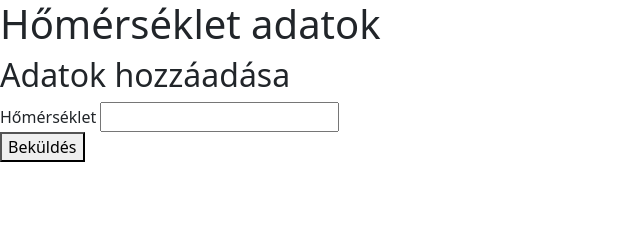
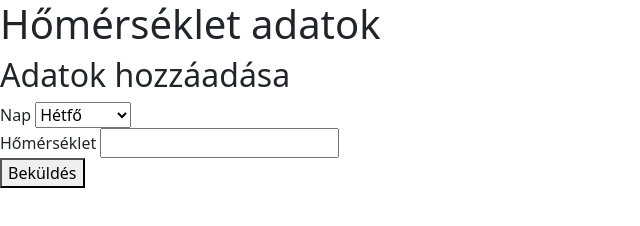
Before and after one commit to Halasskaaa/homerseklet-adatok, a website built with Vite: page index.html in a window 1280 px wide. Shown: the whole page, without its empty margins (0-640 px from the left). Built offline with nearby package versions, Linux system fonts and the light colour scheme.

Commit message:
html part done

```diff
--- a/index.html
+++ b/index.html
@@ -12,11 +12,23 @@
     <h2>Adatok hozzáadása</h2>
 
     <form id="adatokBekuldese">
+      <div>
+        <label for="nap">Nap</label>
+        <select name="nap" id="nap">
+          <option value="hetfo">Hétfő</option>
+          <option value="kedd">Kedd</option>
+          <option value="szerda">Szerda</option>
+          <option value="csutortok">Csütörtök</option>
+          <option value="pentek">Péntek</option>
+          <option value="szombat">Szombat</option>
+          <option value="vasarnap">Vasárnap</option>
+        </select>
 
+      </div>
 
       <div>
-        <label for="inputHomerseklet">Hőmérséklet</label>
-        <input name="inputHomerseklet" id="inputHomerseklet" type="number">
+        <label for="homerseklet">Hőmérséklet</label>
+        <input name="homerseklet" id="homerseklet" type="number">
       </div>
 
       <div>
@@ -25,6 +37,7 @@
 
     </form>
 
+    <table id="tabla"></table>
 
     <script type="module" src="/src/main.ts"></script>
   </body>
```
